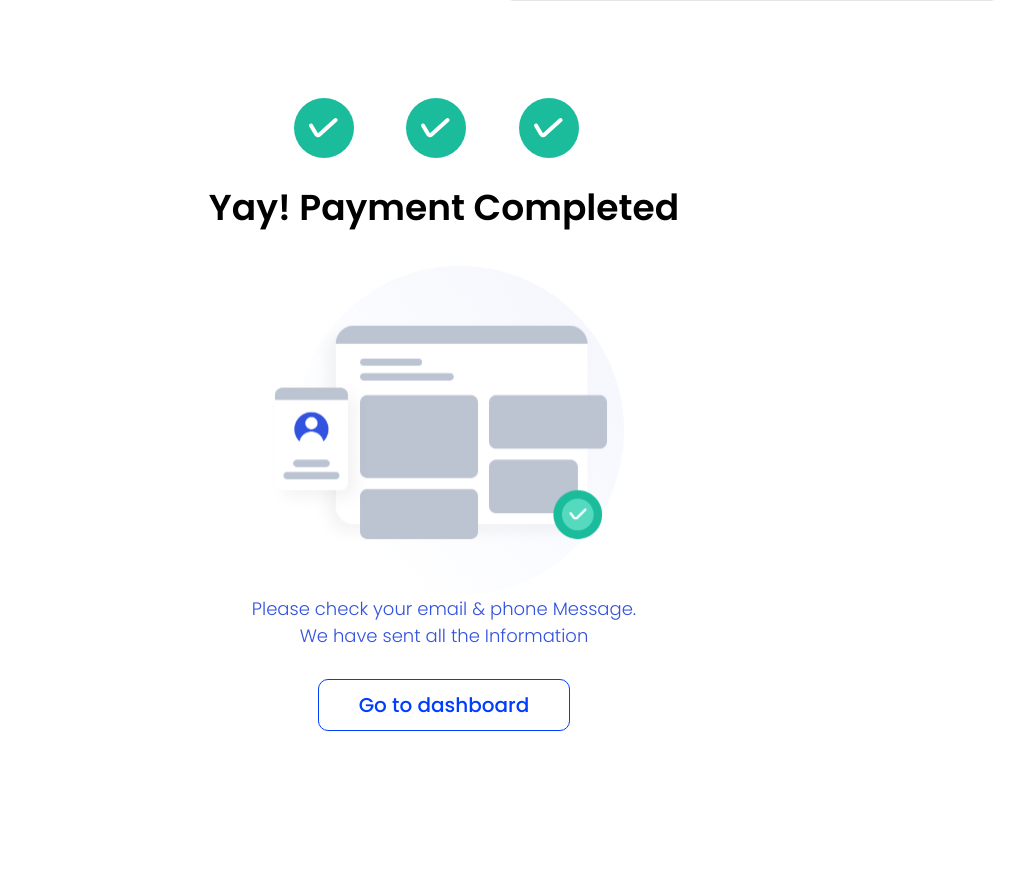
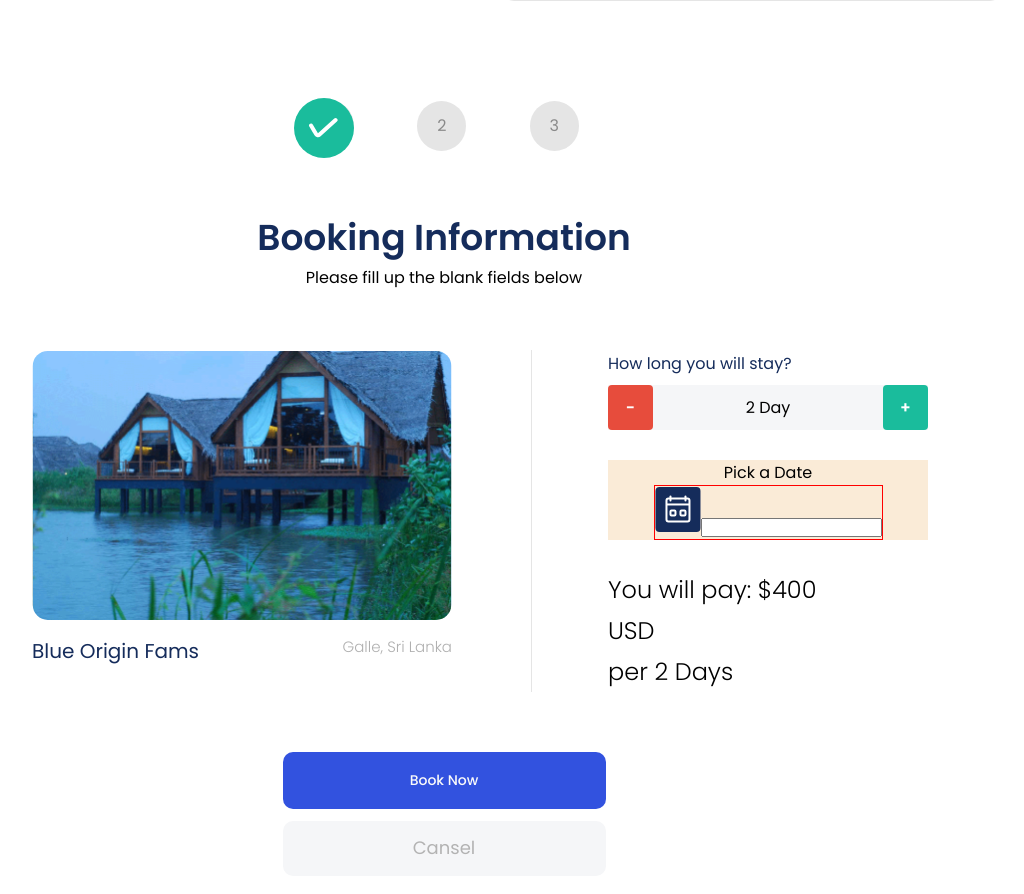
Before and after one commit to nursahtuncel/Lankastay, a React (Vite) app: page / in a window 1280 px wide. Shown: the part 494-1388 px from the top of the page, without its empty margins (196-1220 px from the left). Before the commit the page ends 1325 px from the top, so only its background shows below. Built offline with nearby package versions, Linux system fonts and the light colour scheme.

Commit message:
[JA-28] - add onClick functionality for buttons in steps.

```diff
--- a/src/components/BookingCriteria/Step1/index.jsx
+++ b/src/components/BookingCriteria/Step1/index.jsx
@@ -1,8 +1,8 @@
 import "./style.scss";
 import img5 from "../../../assets/images/blue.svg";
 import calenderIcon from "../../../assets/images/icons/calenderIcon.svg";
-
-const FirstStep = () => {
+import { Button } from "../../Button";
+const FirstStep = ({ nextStep }) => {
   return (
     <div className="page1">
       <div className="page-header">
@@ -45,6 +45,12 @@ const FirstStep = () => {
           <p className="price">You will pay: $400 USD</p>
           <p className="price">per 2 Days</p>
         </div>
+      </div>{" "}
+      <div className="buttonContainer">
+        <Button onClick={nextStep} padding="18px 40px" type="secondary">
+          Book Now
+        </Button>
+        <Button padding="12px 40px">Cansel</Button>
       </div>
     </div>
   );
--- a/src/components/BookingCriteria/Step1/style.scss
+++ b/src/components/BookingCriteria/Step1/style.scss
@@ -142,4 +142,12 @@
       }
     }
   }
+  .buttonContainer {
+    width: 323px;
+    display: flex;
+    flex-direction: column;
+    gap: 12px;
+    margin: auto;
+    margin-top: 60px;
+  }
 }
--- a/src/components/BookingCriteria/Step2/index.jsx
+++ b/src/components/BookingCriteria/Step2/index.jsx
@@ -1,7 +1,23 @@
 import "./style.scss";
+import { Button } from "../../Button";
+function SecondStep({ nextStep, prevStep }) {
+  return (
+    <div>
+      <div>
+        <h1>Payment</h1>
+        <p>Kindly follow the instructions below</p>
+      </div>
 
-function SecondStep() {
-  return <div>step2</div>;
+      <div className="buttonContainer">
+        <Button onClick={nextStep} padding="18px 40px" type="secondary">
+          Book Now
+        </Button>
+        <Button onClick={prevStep} padding="12px 40px">
+          Cansel
+        </Button>
+      </div>
+    </div>
+  );
 }
 
 export default SecondStep;
--- a/src/components/BookingCriteria/Step2/style.scss
+++ b/src/components/BookingCriteria/Step2/style.scss
@@ -1 +1,9 @@
 @use "../../../styles/index.scss" as *;
+.buttonContainer {
+  width: 323px;
+  display: flex;
+  flex-direction: column;
+  gap: 12px;
+  margin: auto;
+  margin-top: 60px;
+}
--- a/src/components/BookingCriteria/index.jsx
+++ b/src/components/BookingCriteria/index.jsx
@@ -7,7 +7,7 @@ import Icon from "../../assets/images/icons/completed.svg";
 import { Button } from "../Button";
 
 export default function BookingStepper() {
-  const [currentStep, setCurrentStep] = useState(2);
+  const [currentStep, setCurrentStep] = useState(0);
 
   const steps = ["1", "2", "3"];
   const nextStep = () => {
@@ -21,6 +21,7 @@ export default function BookingStepper() {
       setCurrentStep(currentStep - 1);
     }
   };
+
   return (
     <div className="BookingStepperContainer">
       <div className="steps">
@@ -43,18 +44,20 @@ export default function BookingStepper() {
       <div className="stepsContent">
         {currentStep === 0 && (
           <div>
-            <FirstStep></FirstStep>
+            <FirstStep nextStep={nextStep} prevStep={prevStep}>
+              <Button></Button>
+            </FirstStep>
           </div>
         )}
-
         {currentStep === 1 && (
           <div>
-            <SecondStep></SecondStep>
+            <SecondStep nextStep={nextStep} prevStep={prevStep}>
+              <Button></Button>
+            </SecondStep>
           </div>
         )}
-
         {currentStep === 2 && (
-          <TertiaryStep>
+          <TertiaryStep nextStep={nextStep} prevStep={prevStep}>
             <Button></Button>
           </TertiaryStep>
         )}
--- a/src/components/Button/index.jsx
+++ b/src/components/Button/index.jsx
@@ -1,6 +1,6 @@
 import "./style.scss";
 
-export const Button = ({ padding, type, children, style }) => {
+export const Button = ({ onClick, padding, type, children, style }) => {
   switch (type) {
     case "primary":
       type = "primary-button"; //bu button'un renk kodu :$main-btn-color
@@ -18,7 +18,7 @@ export const Button = ({ padding, type, children, style }) => {
       type = "default-button"; // cansel button
   }
   return (
-    <button style={{ padding, ...style }} className={type}>
+    <button style={{ padding, ...style }} onClick={onClick} className={type}>
       {children}
     </button>
   );
```
